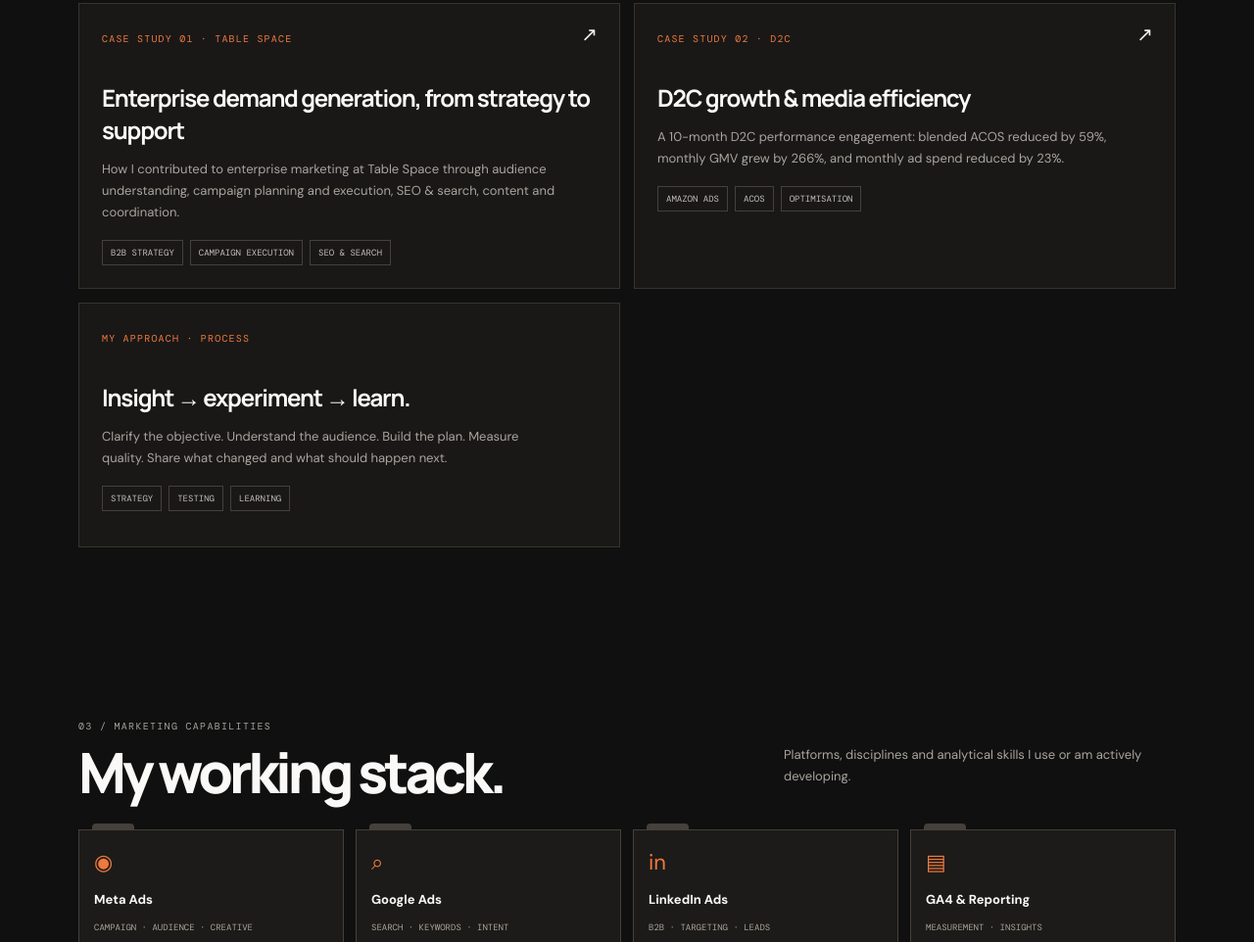
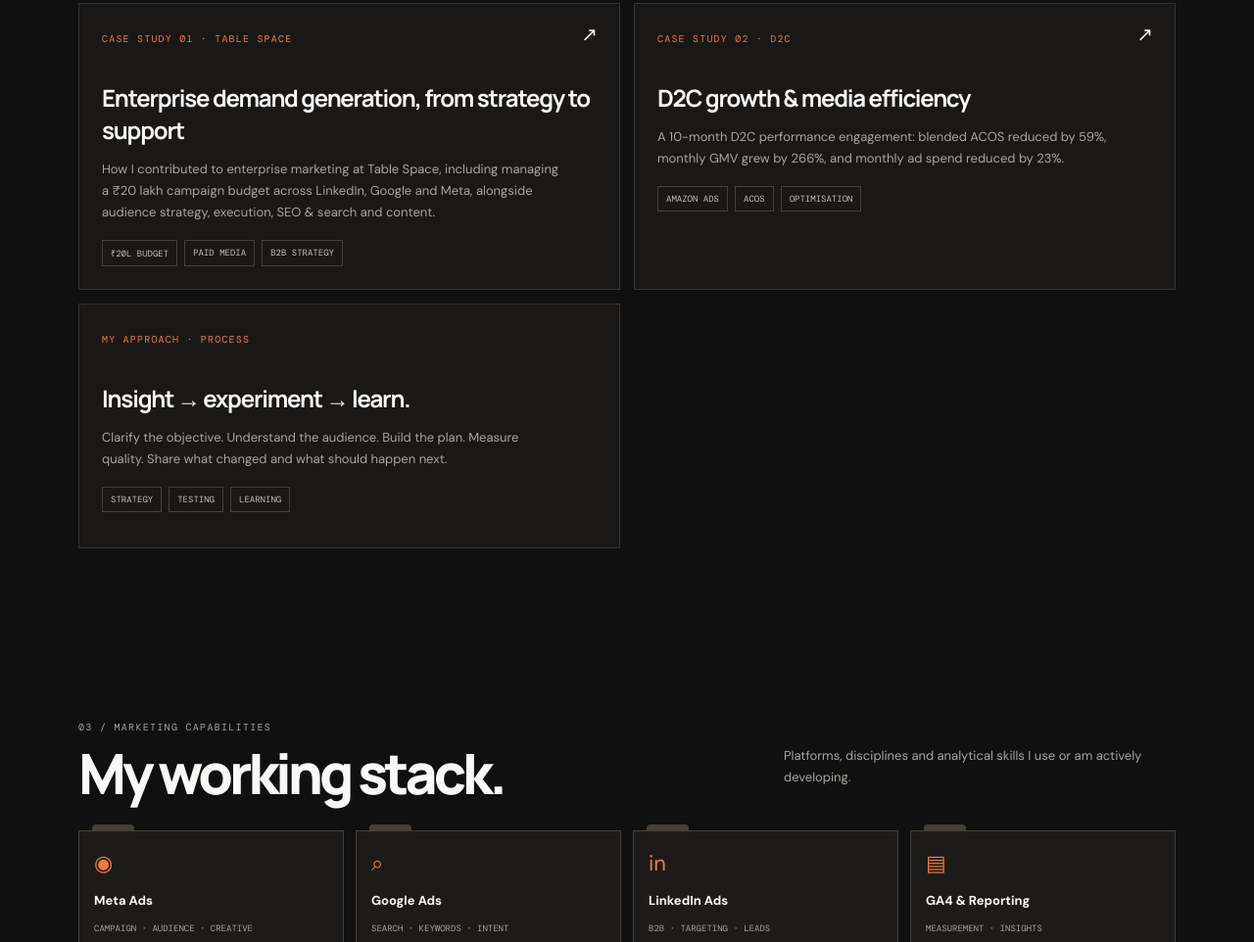
Before and after one commit to Sree-cnair/ai-marketing-budget-optimizer, a plain HTML site: page index.html in a window 1280 px wide. Shown: the part 1506-2468 px from the top of the page at 98% size. Drawn offline with nearby package versions, Linux system fonts and the light colour scheme.

Commit message:
Highlight managed campaign budget in Table Space portfolio card

```diff
--- a/index.html
+++ b/index.html
@@ -10,7 +10,7 @@
 <div class="ticker"><div>PERFORMANCE MARKETING <b>✳</b> MEDIA PLANNING <b>✳</b> DEMAND GENERATION <b>✳</b> CAMPAIGN OPTIMISATION <b>✳</b> MARKETING ANALYTICS <b>✳</b> CREATIVE TESTING <b>✳</b> PERFORMANCE MARKETING <b>✳</b> MEDIA PLANNING <b>✳</b></div></div>
 <section id="about"><div class="section-top reveal"><div><div class="tiny">01 / A little about me</div><h2>Curious mind.<br>Commercial lens.</h2></div><p>Marketing is where people, creativity and business outcomes meet. I like working at that intersection.</p></div><div class="about reveal"><h3>I'm interested in the why behind every click — and what happens after it.</h3><div><p>My work brings together product marketing, digital marketing support and B2B demand generation. I contribute to campaign planning, audience and competitor research, channel coordination, content and reporting. I enjoy understanding the business objective behind a brief and helping translate it into a practical marketing plan.</p><div class="facts"><div><b>4 years</b><span>PROFESSIONAL EXPERIENCE</span></div><div><b>2+ years</b><span>DIGITAL MARKETING</span></div><div><b>PGDM</b><span>POSTGRADUATE DIPLOMA</span></div></div></div></div></section>
 <section id="work"><div class="section-top reveal"><div><div class="tiny">02 / Selected projects</div><h2>Work that thinks<br>beyond the click.</h2></div><p>Selected work across B2B campaign planning and D2C performance optimisation, with the thinking, decisions and measurement approach behind each case.</p></div><div class="projects">
-<a class="project reveal" href="media-plan.html"><span class="no">CASE STUDY 01 · TABLE SPACE</span><span class="go">↗</span><h3>Enterprise demand generation, from strategy to support</h3><p>How I contributed to enterprise marketing at Table Space through audience understanding, campaign planning and execution, SEO &amp; search, content and coordination.</p><div class="chips"><span>B2B STRATEGY</span><span>CAMPAIGN EXECUTION</span><span>SEO &amp; SEARCH</span></div></a>
+<a class="project reveal" href="media-plan.html"><span class="no">CASE STUDY 01 · TABLE SPACE</span><span class="go">↗</span><h3>Enterprise demand generation, from strategy to support</h3><p>How I contributed to enterprise marketing at Table Space, including managing a ₹20 lakh campaign budget across LinkedIn, Google and Meta, alongside audience strategy, execution, SEO &amp; search and content.</p><div class="chips"><span>₹20L BUDGET</span><span>PAID MEDIA</span><span>B2B STRATEGY</span></div></a>
 <a class="project reveal" href="acos-case-study.html"><span class="no">CASE STUDY 02 · D2C</span><span class="go">↗</span><h3>D2C growth &amp; media efficiency</h3><p>A 10-month D2C performance engagement: blended ACOS reduced by 59%, monthly GMV grew by 266%, and monthly ad spend reduced by 23%.</p><div class="chips"><span>AMAZON ADS</span><span>ACOS</span><span>OPTIMISATION</span></div></a>
 <div class="project reveal"><span class="no">MY APPROACH · PROCESS</span><h3>Insight → experiment → learn.</h3><p>Clarify the objective. Understand the audience. Build the plan. Measure quality. Share what changed and what should happen next.</p><div class="chips"><span>STRATEGY</span><span>TESTING</span><span>LEARNING</span></div></div>
 </div></section>
```
